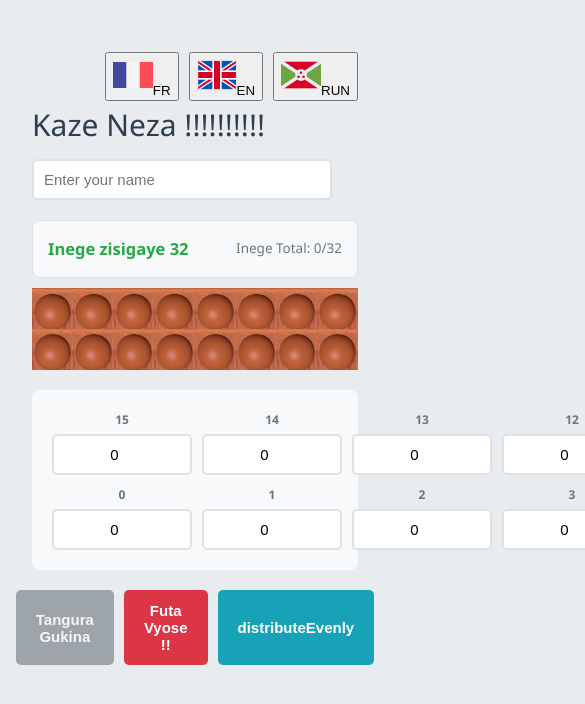
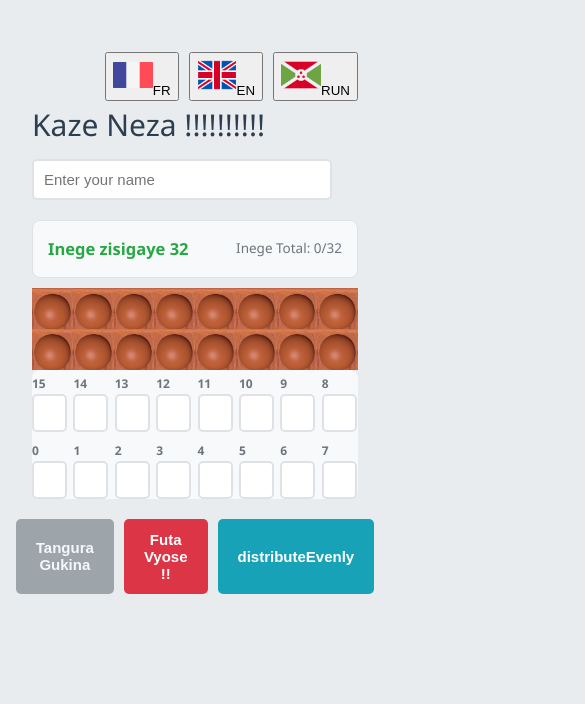
Before and after one commit to Jean-Lionel/hackaton_urubugu_ui, a Vue app: page / in a window 390 px wide. Shown: the top 704 px of the page, 585 px wide, since content can reach past the window. Built offline with nearby package versions, Linux system fonts and the light colour scheme.

Commit message:
stylise this account

```diff
--- a/src/main.css
+++ b/src/main.css
@@ -1,4 +1,4 @@
-body{
+body {
   font-family: 'Segoe UI', Tahoma, Geneva, Verdana, sans-serif;
   background-color: #e9ecef;
   margin: 0;
@@ -40,16 +40,8 @@ body{
   display: grid;
   grid-template-columns: repeat(8, 1fr);
   gap: 10px;
-  padding: 20px;
   background: #f8f9fa;
   border-radius: 8px;
-  margin: 20px 0;
-}
-
-.case-container {
-  display: flex;
-  flex-direction: column;
-  align-items: center;
 }
 
 .case-label {
@@ -170,3 +162,23 @@ input[type='text']:focus {
   border-color: #007bff;
   box-shadow: 0 0 5px rgba(0, 123, 255, 0.3);
 }
+
+@media (max-width: 780px) {
+  .cases {
+    grid-template-columns: repeat(8, 1fr);
+  }
+  .case {
+    width: 45px;
+    font-size: 0.8em;
+  }
+}
+@media (max-width: 600px) {
+  .cases {
+    grid-template-columns: repeat(8, 1fr);
+    gap: 5px;
+  }
+  .case {
+    width: 35px;
+    font-size: 0.8em;
+  }
+}
--- a/src/views/Jeux.vue
+++ b/src/views/Jeux.vue
@@ -87,3 +87,15 @@ export default {
   },
 }
 </script>
+
+<style scoped>
+.play-button {
+  padding: 10px 20px;
+}
+main {
+  display: flex;
+  flex-direction: column;
+  width: 100%;
+  background-color: #c52626;
+}
+</style>
```
Lines whose indentation alone changed are shown as unchanged.
